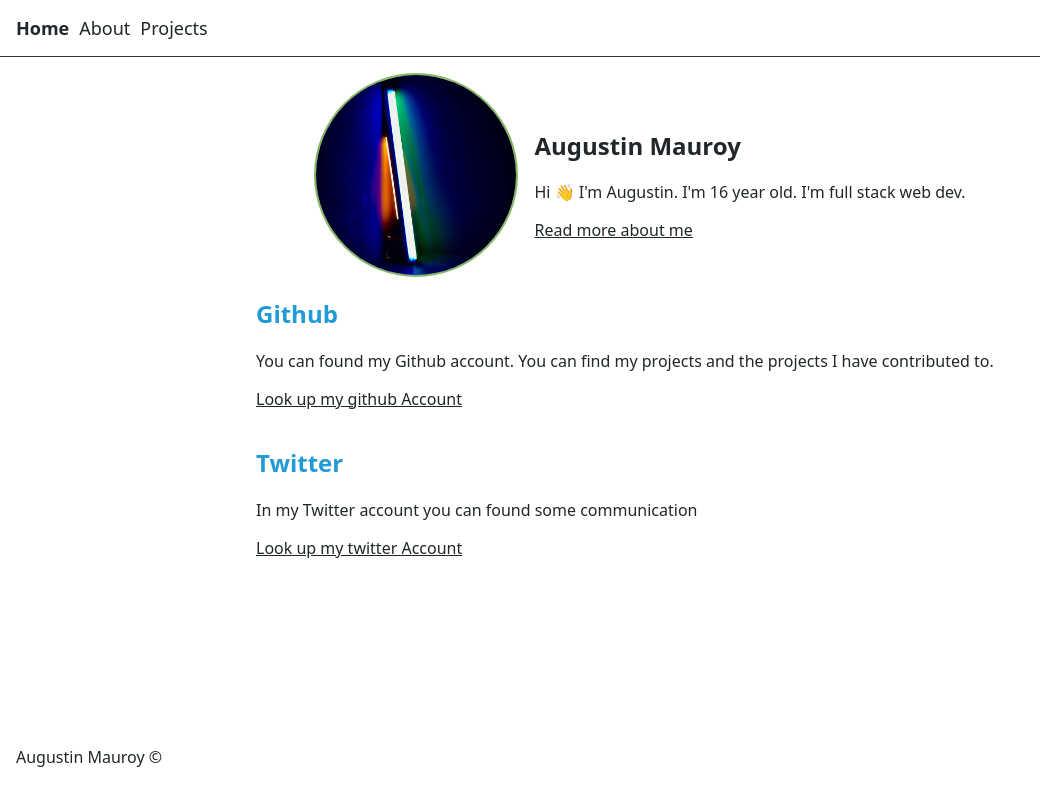
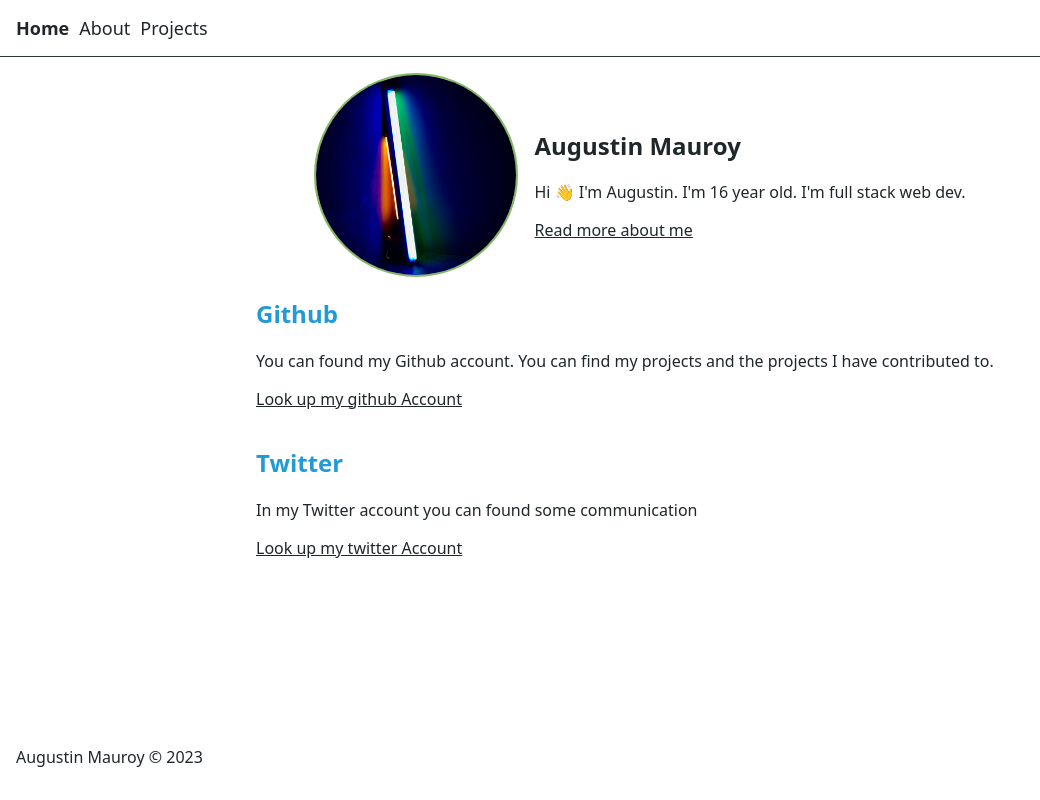
Before and after one commit to AugustinMauroy/augustinmauroy.github.io-old, a Next.js app: page / in a window 1280 px wide. Shown: the whole page, without its empty margins (0-1040 px from the left). Built offline with nearby package versions, Linux system fonts and the light colour scheme.

Commit message:
feat(footer): update copy right system

```diff
--- a/components/footer/index.tsx
+++ b/components/footer/index.tsx
@@ -1,9 +1,18 @@
 import style from '../../styles/layout.module.css';
 
 export default function footer(){
+    const date = (startingDate: number): String  => {
+        const date = new Date();
+        const year = date.getFullYear();
+        if(startingDate > year){
+            return `${year} - ${startingDate}`
+        }
+        return year.toString();
+    };
+
     return(
     <footer  className={style.footer}>
-        <p>Augustin Mauroy ©</p>
+        <p>Augustin Mauroy © {date(2023)}</p>
     </footer>
     )
 }
```
